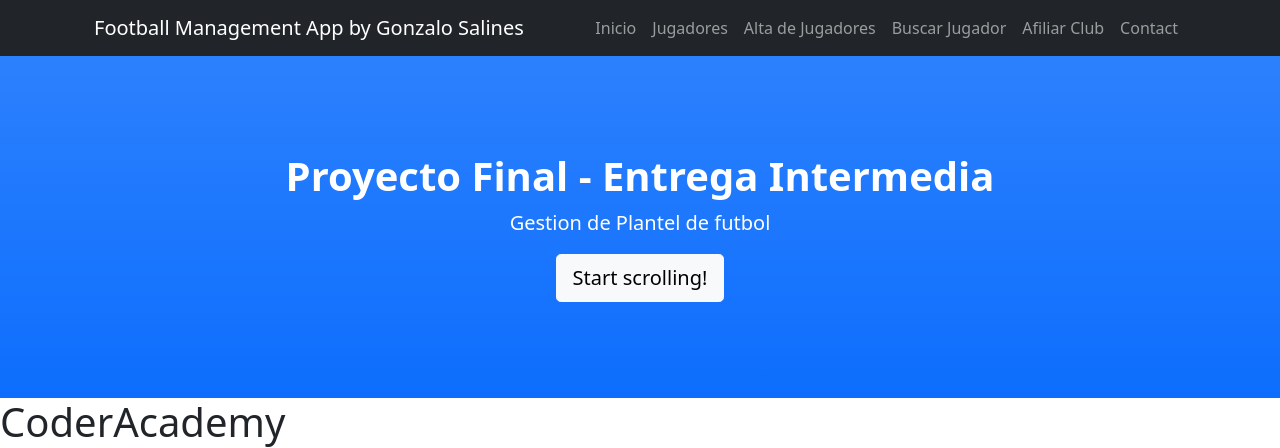
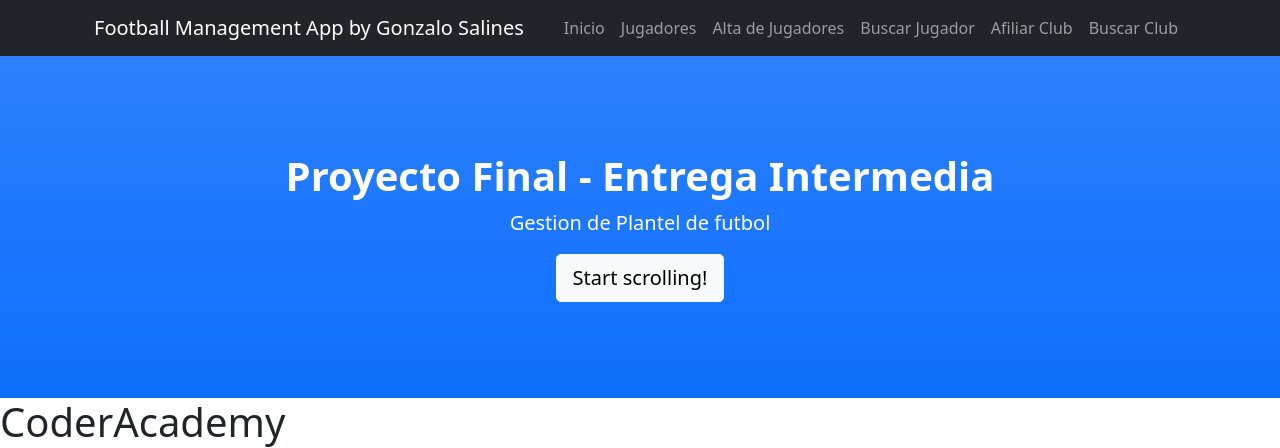
Before and after one commit to gonzalosalines/EntregaIntermediaGonzaloSalines, a Django app: page /coder/inicio/ in a window 1280 px wide. Shown: the top 448 px of the page. Run offline with Django 4.2, Linux system fonts and the light colour scheme; some libraries are stand-ins or nearby versions.

Commit message:
Club Search

```diff
--- a/ProyectoFinal/templates/ProyectoFinal/base.html
+++ b/ProyectoFinal/templates/ProyectoFinal/base.html
@@ -25,7 +25,7 @@
                         <li class="nav-item"><a class="nav-link" href="{% url 'coder-jugadores-crear' %}"> Alta de Jugadores </a></li>
                         <li class="nav-item"><a class="nav-link" href="{% url 'coder-jugadores-buscar' %}"> Buscar Jugador </a></li>
                         <li class="nav-item"><a class="nav-link" href="{% url 'coder-equipo-crear' %}"> Afiliar Club </a></li>
-                        <li class="nav-item"><a class="nav-link" href="#contact">Contact</a></li>
+                        <li class="nav-item"><a class="nav-link" href="{% url 'coder-equipo-buscar' %}"> Buscar Club </a></li>
                     </ul>
                 </div>
             </div>
--- a/ProyectoFinal/urls.py
+++ b/ProyectoFinal/urls.py
@@ -9,4 +9,5 @@ urlpatterns = [
     path("jugador_formulario/", creacion_jugadores, name="coder-jugadores-crear"),
     path("busqueda_jugador.html/", buscar_jugadores, name="coder-jugadores-buscar"),
     path("equipo_formulario/", creacion_equipo, name="coder-equipo-crear"),
+    path("busqueda_equipos.html/", buscar_equipo, name="coder-equipo-buscar"),
 ]
--- a/ProyectoFinal/views.py
+++ b/ProyectoFinal/views.py
@@ -68,6 +68,6 @@ def buscar_equipo(request):
             equipos = []
         else:
             equipos = Equipo.objects.filter(nombre__icontains=nombre_equipo)
-        return render(request, "ProyectoFinal/busqueda_jugador.html", {"listado_equipos": equipos})
+        return render(request, "ProyectoFinal/busqueda_equipos.html", {"listado_equipos": equipos})
 
-    return render(request, "ProyectoFinal/busqueda_jugador.html", {"listado_equipos": []})
+    return render(request, "ProyectoFinal/busqueda_equipos.html", {"listado_equipos": []})
```
Also changed, not shown: ProyectoFinal/templates/ProyectoFinal/busqueda_equipos.html (added, +22 -0 lines), ProyectoFinal/templates/ProyectoFinal/busqueda_jugador.html (+0 -23 lines).
